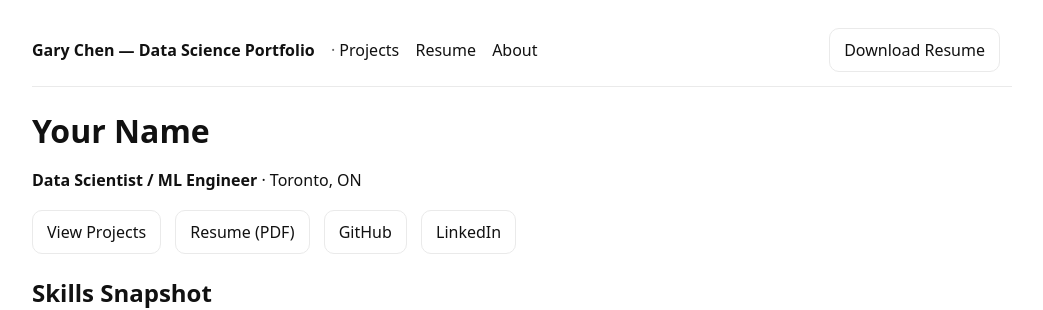
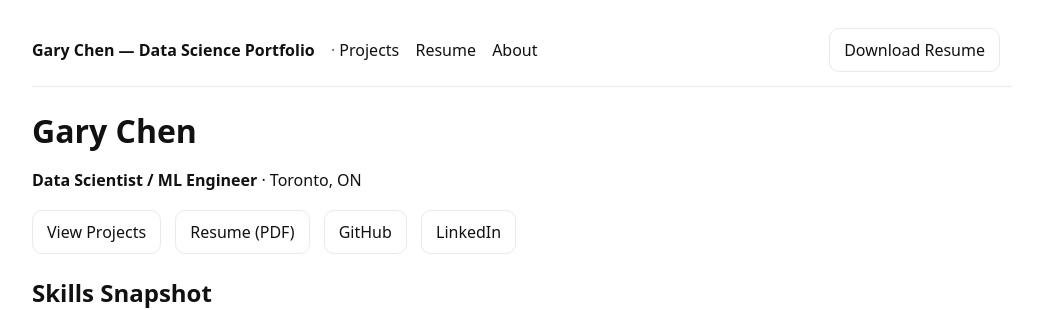
Before and after one commit to Gary-XC/Gary-XC.github.io, a Jekyll site: the page built from index.md, in a window 1280 px wide. Shown: the top 310 px of the page, without its empty margins (118-1161 px from the left). Built offline with Jekyll 4.4.1, drawn with Linux system fonts in a browser that asks for light colours.

Commit message:
Change name to Gary Chen in index.md
Updated the name in the index file from 'Your Name' to 'Gary Chen'.

```diff
--- a/index.md
+++ b/index.md
@@ -3,7 +3,7 @@ layout: default
 title: Home
 ---
 
-# Your Name
+# Gary Chen
 **Data Scientist / ML Engineer** · Toronto, ON
 
 <div style="margin:14px 0 22px;">
```
